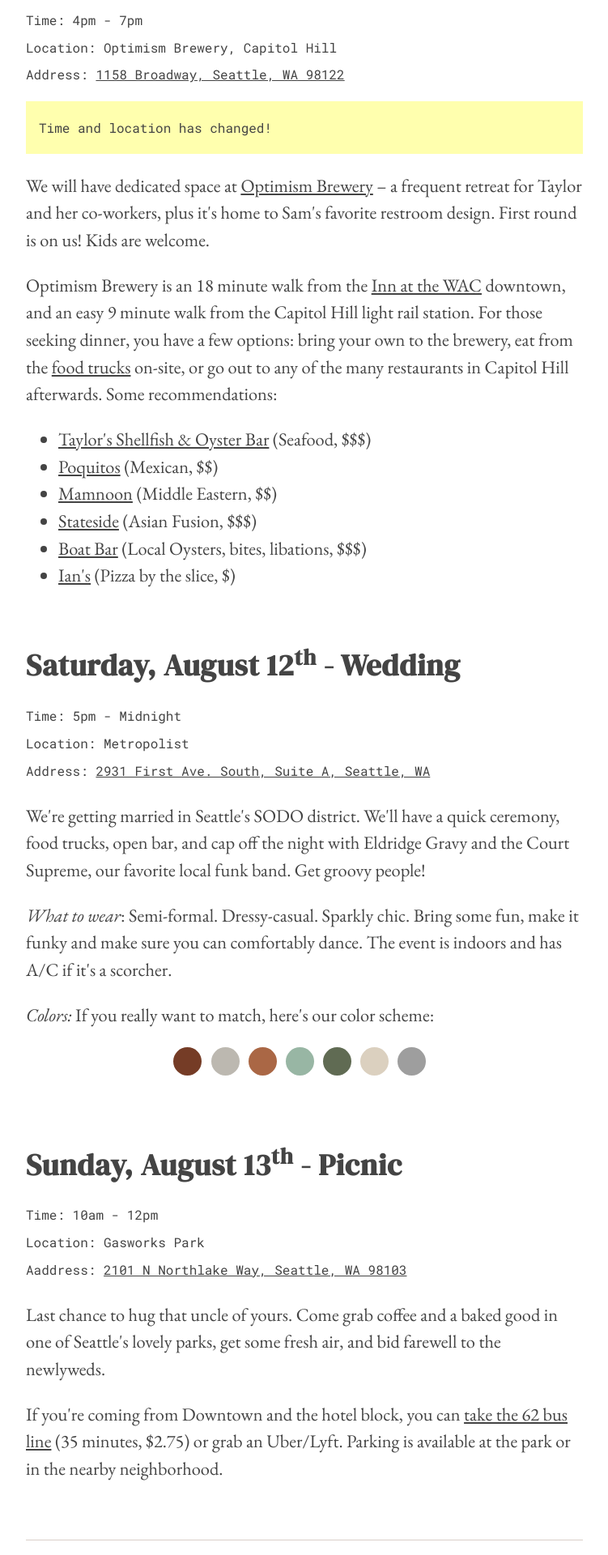
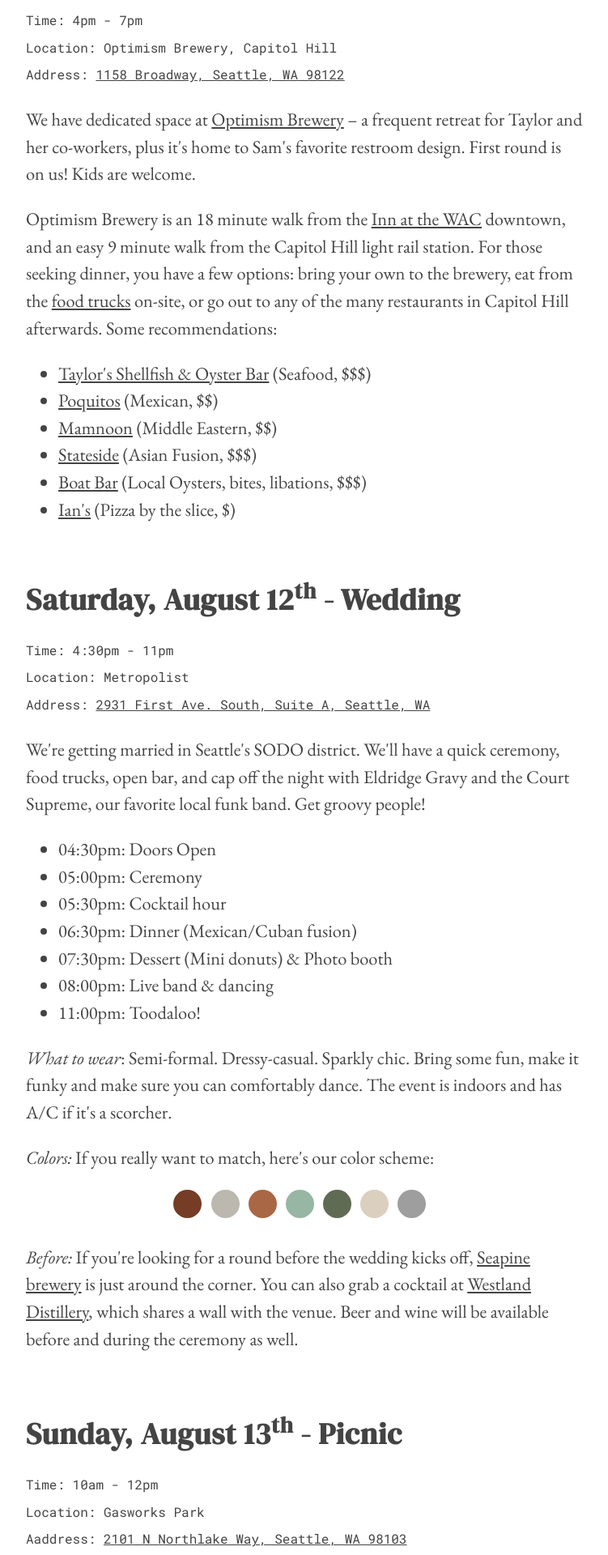
Before and after one commit to mapsam/tksm, a Next.js app: page /schedule in a window 1280 px wide. Shown: the part 440-2360 px from the top of the page at 81% size, without its empty margins (264-1015 px from the left). Built offline with nearby package versions, Linux system fonts and the light colour scheme; grey boxes are pictures that could not be loaded.

Commit message:
update schedule, main page

```diff
--- a/pages/index.tsx
+++ b/pages/index.tsx
@@ -21,9 +21,8 @@
           a place we've called home for more than a decade. We'll have great food, cold drinks, and
           enough live music to lose your socks.
         </p>
-        <p>RSVPs closed on July 1st. Between now and August 12th, be sure to view the <a href="/schedule">schedule</a> and learn more about <a href="/seattle">traveling to Seattle</a>.</p>
-        <p>Have a question? Check out the <a href="/faq">FAQ</a> page.</p>
-        <p>Warmly,<br />
+        <p>Check out the <a href="/schedule">schedule</a> and learn more about <a href="/seattle">things to do in Seattle</a>. Have a question? Check out the <a href="/faq">FAQ</a> page.</p>
+        <p>Get groovy!<br />
            Sam &amp; Taylor</p>
       </Block>
     </Content>
--- a/pages/schedule.tsx
+++ b/pages/schedule.tsx
@@ -19,11 +19,8 @@
           Location: Optimism Brewery, Capitol Hill<br />
           Address: <a href="https://goo.gl/maps/3cugYKecdhcu25WR7" target="_blank">1158 Broadway, Seattle, WA 98122</a>
         </p>
-        <p style={{ backgroundColor: '#ffffae', padding: '1rem' }} className="mono">
-          Time and location has changed!
-        </p>
         <p>
-          We will have dedicated space at <a href="https://optimismbrewing.com/" target="_blank">Optimism Brewery</a> – a frequent retreat for Taylor and her co-workers,
+          We have dedicated space at <a href="https://optimismbrewing.com/" target="_blank">Optimism Brewery</a> – a frequent retreat for Taylor and her co-workers,
           plus it's home to Sam's favorite restroom design. First round is on us! Kids are welcome.
         </p>
         <p>
@@ -44,7 +41,7 @@
       <Block id="AUG-12">
         <h1>Saturday, August 12<sup>th</sup> - Wedding</h1>
         <p className="location-metadata">
-          Time: 5pm - Midnight<br />
+          Time: 4:30pm - 11pm<br />
           Location: Metropolist<br />
           Address: <a href="https://goo.gl/maps/3raqone4uzQdv3dQA" target="_blank">2931 First Ave. South, Suite A, Seattle, WA</a>
         </p>
@@ -54,6 +51,15 @@
           with Eldridge Gravy and the Court Supreme,
           our favorite local funk band. Get groovy people!
         </p>
+        <ul>
+          <li>04:30pm: Doors Open</li>
+          <li>05:00pm: Ceremony</li>
+          <li>05:30pm: Cocktail hour</li>
+          <li>06:30pm: Dinner (Mexican/Cuban fusion)</li>
+          <li>07:30pm: Dessert (Mini donuts) & Photo booth</li>
+          <li>08:00pm: Live band & dancing</li>
+          <li>11:00pm: Toodaloo!</li>
+        </ul>
         <p><em>What to wear</em>: Semi-formal. Dressy-casual. Sparkly chic. Bring some fun, make it funky and make sure you can comfortably dance. The event is indoors and has A/C if it's a scorcher.</p>
         <p><em>Colors:</em> If you really want to match, here's our color scheme:</p>
         <p style={{ textAlign: 'center' }}>
@@ -69,6 +75,7 @@
             backgroundSize: '180%'
           }}></div>
         </p>
+        <p><em>Before:</em> If you're looking for a round before the wedding kicks off, <a href="https://www.seapinebrewing.com/our-roots" target="_blank">Seapine brewery</a> is just around the corner. You can also grab a cocktail at <a href="https://www.westlanddistillery.com/visit" target="_blank">Westland Distillery</a>, which shares a wall with the venue. Beer and wine will be available before and during the ceremony as well.</p>
 
       </Block>
 
@@ -82,6 +89,7 @@
         <p>
           Last chance to hug that uncle of yours. Come grab coffee and a baked good in one of Seattle's lovely parks, get some fresh air, and bid farewell to the newlyweds.
         </p>
+        <p>We'll drop a pin here once we have an established location at the park.</p>
         <p>
           If you're coming from Downtown and the hotel block, you can <a href="https://www.google.com/maps/dir/Inn+at+the+WAC,+1325+6th+Ave,+Seattle,+WA+98101/Gas+Works+Park,+North+Northlake+Way,+Seattle,+WA/@47.6281032,-122.3623272,13.36z/data=!4m14!4m13!1m5!1m1!1s0x54906ab469628b59:0xd824805a4f80772e!2m2!1d-122.3333373!2d47.6096947!1m5!1m1!1s0x54901502b25bb07f:0x1e6e55abec496196!2m2!1d-122.3343532!2d47.6456308!3e3" target="_blank">take the 62 bus line</a> (35 minutes, $2.75) or grab an Uber/Lyft.
           Parking is available at the park or in the nearby neighborhood.
```
